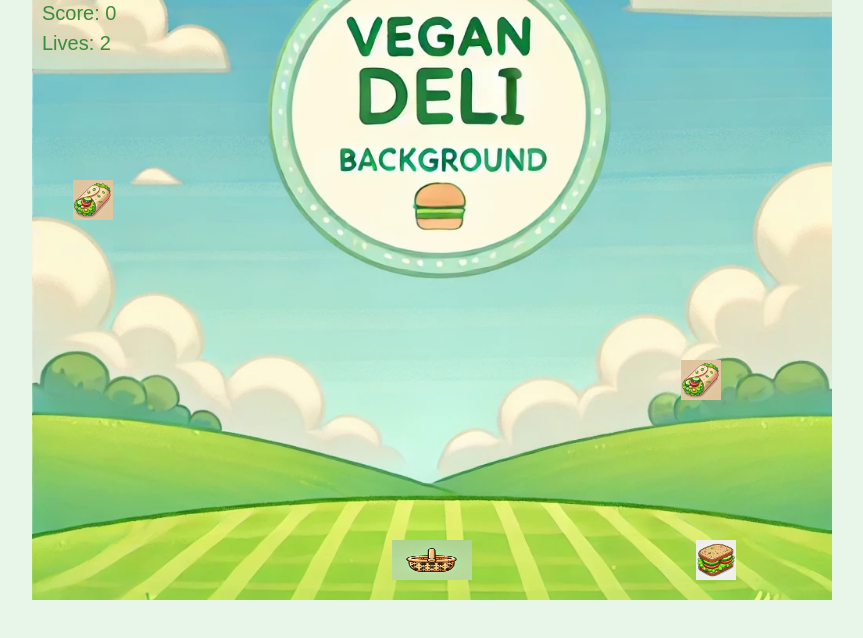
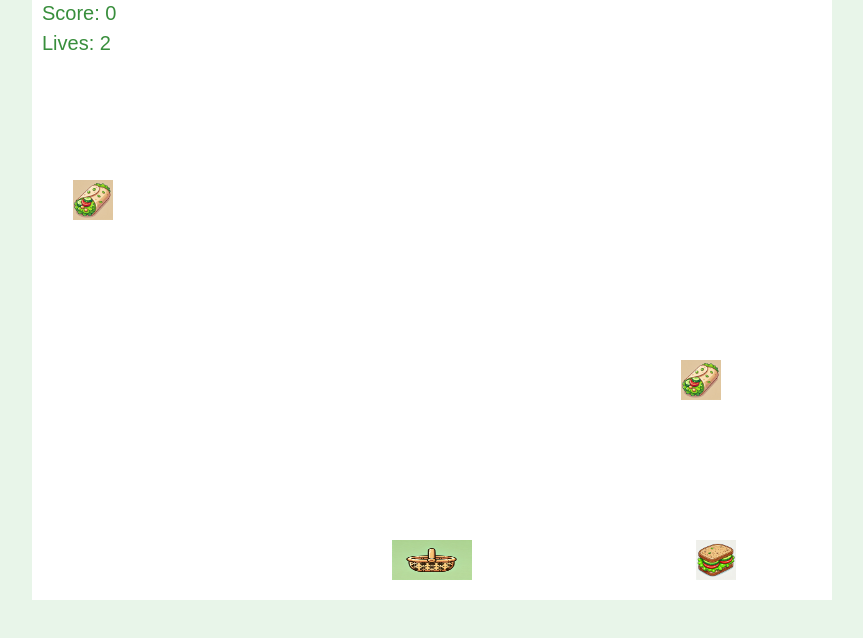
Before and after one commit to mjgalbo1/plant-provisions-game, a plain HTML site: page index.html in a window 1280 px wide. Shown: the whole page, without its empty margins (208-1071 px from the left). Drawn offline with Linux system fonts and the light colour scheme.

Commit message:
Update index.html

```diff
--- a/index.html
+++ b/index.html
@@ -9,14 +9,13 @@
       font-family: Arial, sans-serif;
       margin: 0;
       padding: 0;
-      background-color: #e8f5e9;
+      background-color: #e8f5e9; /* Light green background */
       overflow: hidden;
     }
     canvas {
       display: block;
       margin: 0 auto;
-      background: #fff url('background.jpg') no-repeat center center;
-      background-size: cover;
+      background-color: #ffffff; /* White canvas background */
     }
     #game-over {
       display: none;
```
